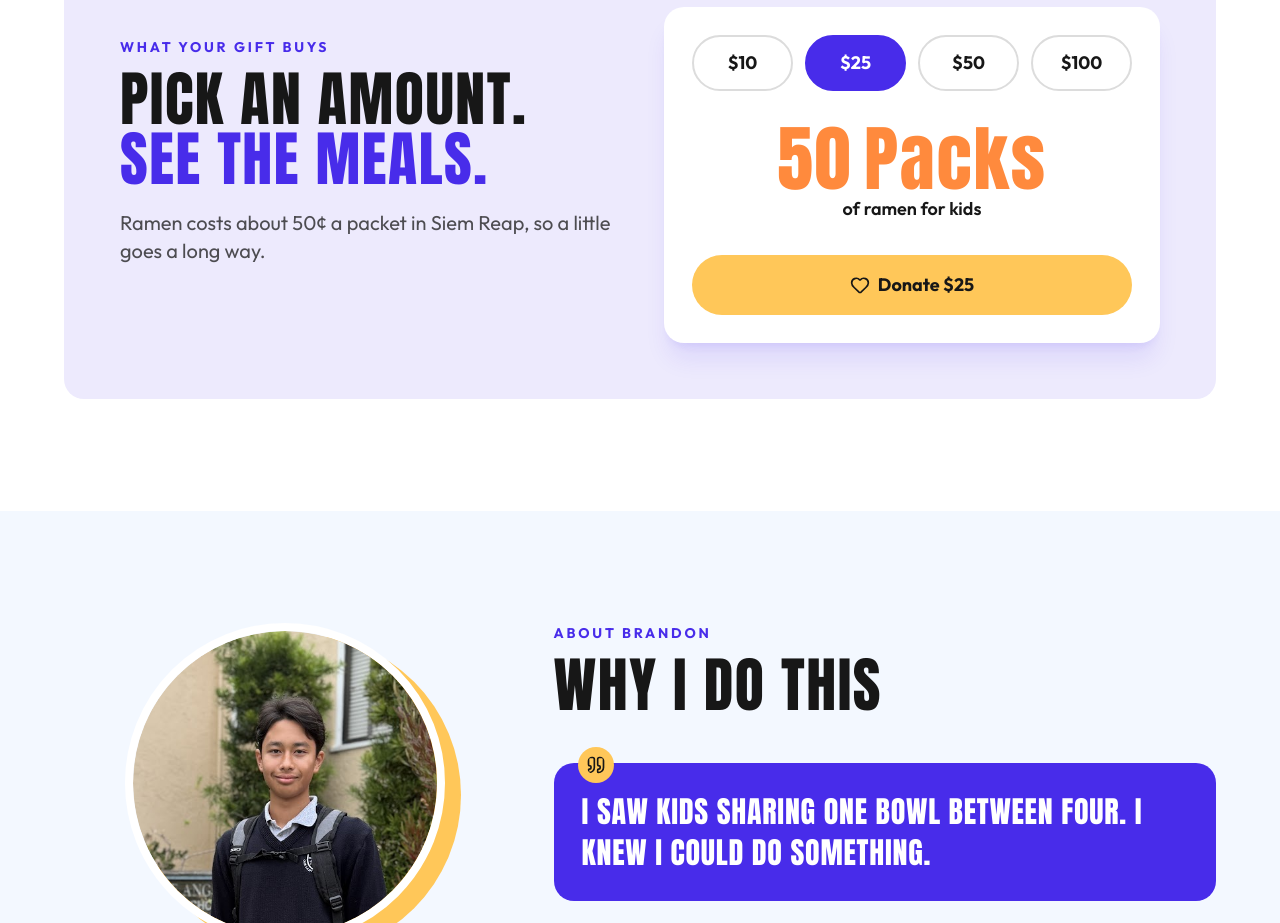
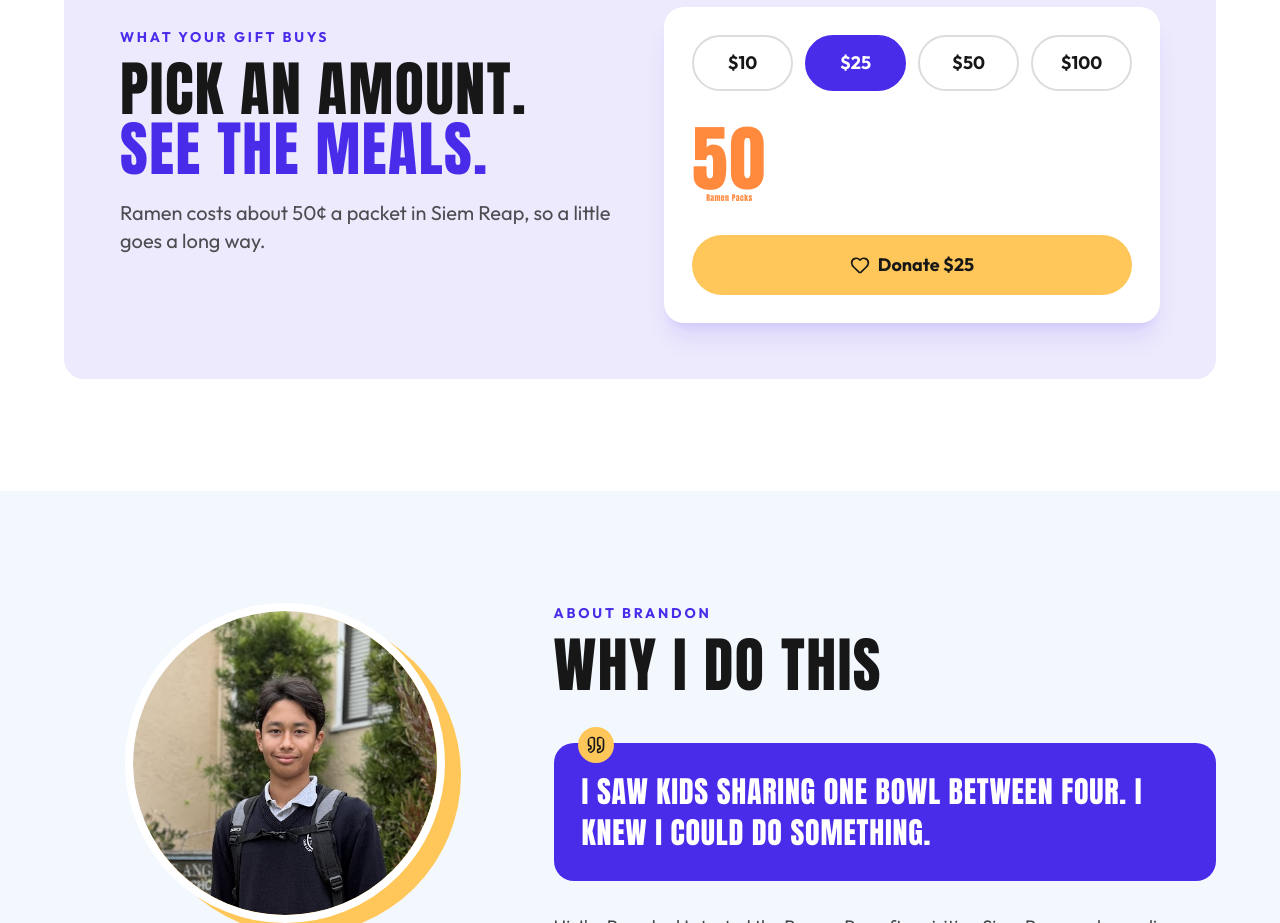
Before and after one commit to iampiotr/ramenrun, a React (Vite) app: page / in a window 1280 px wide. Shown: the part 3460-4383 px from the top of the page. Built offline with nearby package versions, Linux system fonts and the light colour scheme.

Commit message:
Show Ramen Packs under the gift count, sized to the number width.

```diff
--- a/src/components/GiftCalculator.tsx
+++ b/src/components/GiftCalculator.tsx
@@ -113,12 +113,11 @@ export function GiftCalculator() {
             })}
           </div>
 
-          <p className="mt-8 text-center" aria-live="polite">
-            <span className="flex items-baseline justify-center gap-3">
-              <span className="font-display text-7xl tracking-wide text-ramen">{packets}</span>
-              <span className="font-display text-7xl tracking-wide text-ramen">Packs</span>
+          <p className="pack-count mt-8" aria-live="polite">
+            <span className="pack-count-num font-display text-7xl tracking-wide text-ramen">{packets}</span>
+            <span className="pack-count-label font-display tracking-wide text-ramen">
+              <span className="pack-count-label-text">Ramen Packs</span>
             </span>
-            <span className="text-lg font-semibold">of ramen for kids</span>
           </p>
 
           {isDonateLive ? (
--- a/src/index.css
+++ b/src/index.css
@@ -42,6 +42,36 @@
   }
 }
 
+/* Label width follows the number: the grid sizes to the count, and the
+   label fills that width. 10.5cqi is tuned for Anton + tracking-wide. */
+.pack-count {
+  display: inline-grid;
+  justify-items: center;
+  width: fit-content;
+  margin-inline: auto;
+  text-align: center;
+}
+
+.pack-count-num {
+  grid-row: 1;
+  line-height: 1;
+}
+
+.pack-count-label {
+  grid-row: 2;
+  width: 0;
+  min-width: 100%;
+  container-type: inline-size;
+}
+
+.pack-count-label-text {
+  display: block;
+  line-height: 1;
+  font-size: 10.5cqi;
+  white-space: nowrap;
+  text-align: center;
+}
+
 #drops {
   padding-bottom: calc(5rem - 20px);
 }
```
